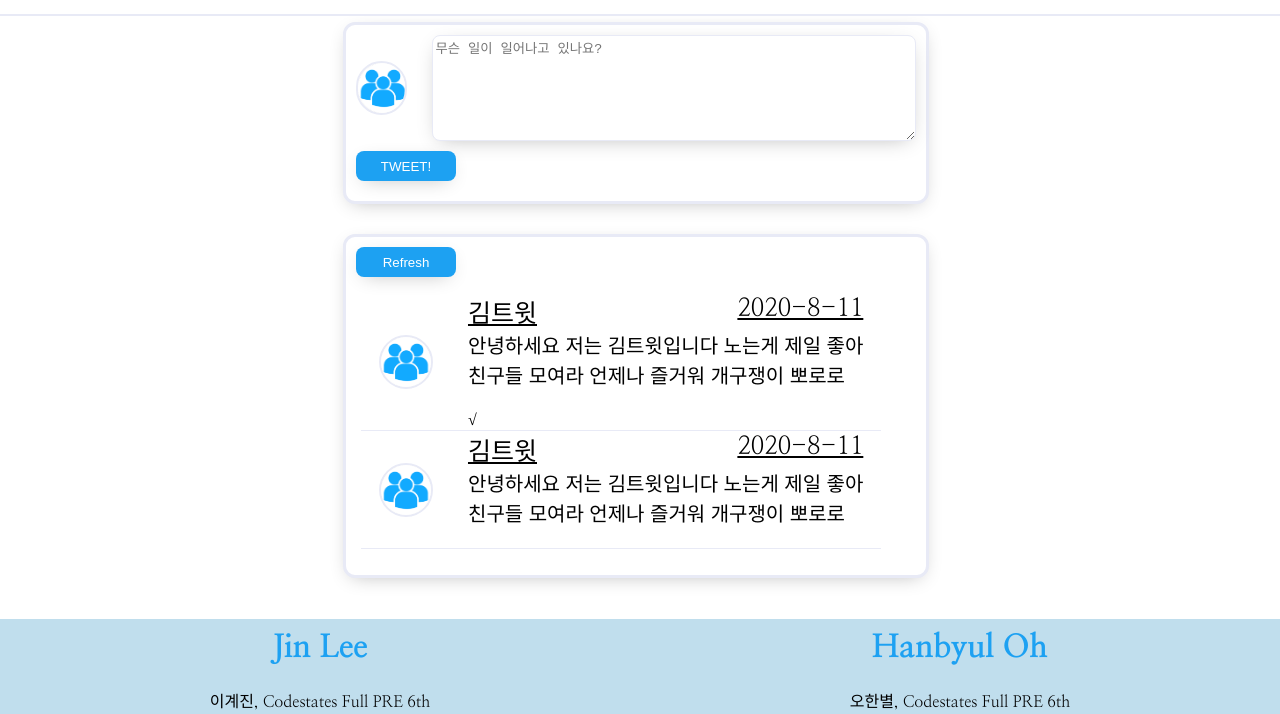
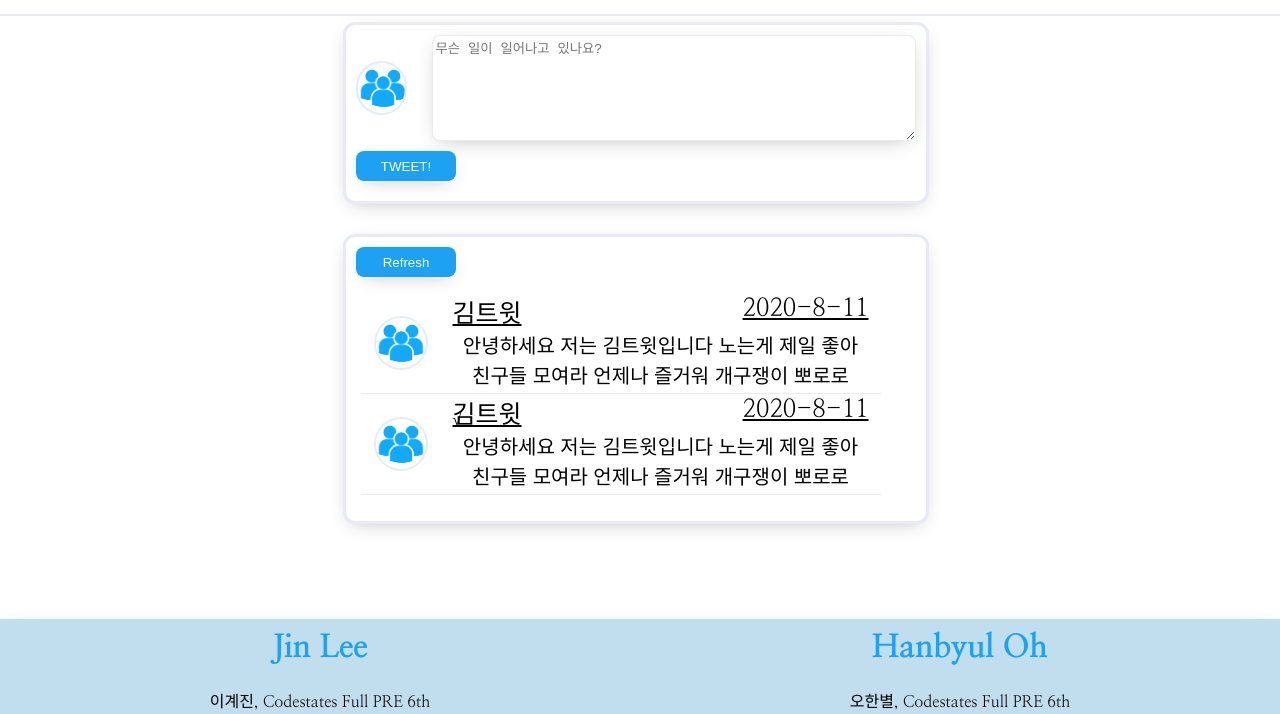
Before and after one commit to five1star/twittler, a plain HTML site: page index.html in a window 1280 px wide. Shown: the part 86-800 px from the top of the page. Drawn offline with Linux system fonts and the light colour scheme.

Commit message:
css changed

```diff
--- a/css/footer.css
+++ b/css/footer.css
@@ -8,6 +8,8 @@
     align-items: center;
     background-color:#c0deed;
     padding-bottom:15px;
+    box-shadow: rgba(0, 0, 0, 0.3) 0px 5px 20px -8px,
+    rgba(0, 0, 0, 0.024) 0px -20px 15px -25px;
 
 }
 
--- a/css/main.css
+++ b/css/main.css
@@ -85,6 +85,11 @@
 
 }
 
+.tweet_contents{
+    width:80%;
+    height:100px;
+}
+
 .tweet_user_info{
     display:flex;
     justify-content: space-between;
@@ -97,4 +102,6 @@
 .tweet_text{
     padding-bottom:20px;
     font-size: 20px;
+    text-align:center;
+
 }
```
